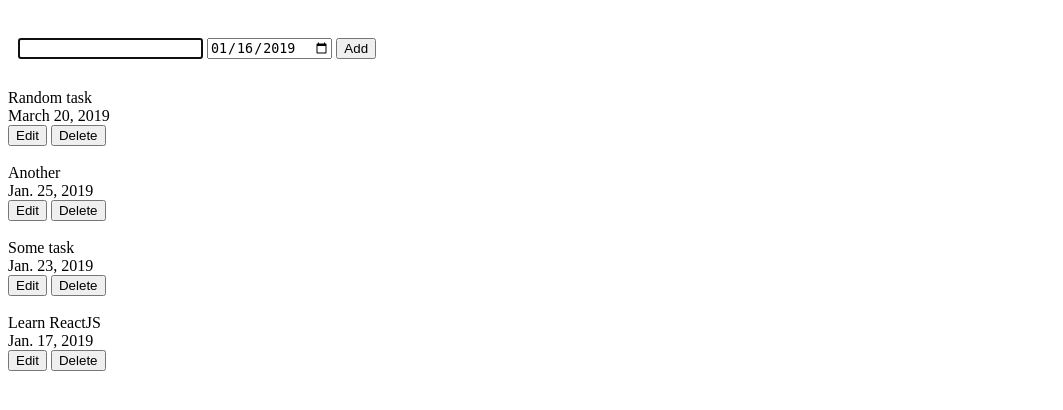
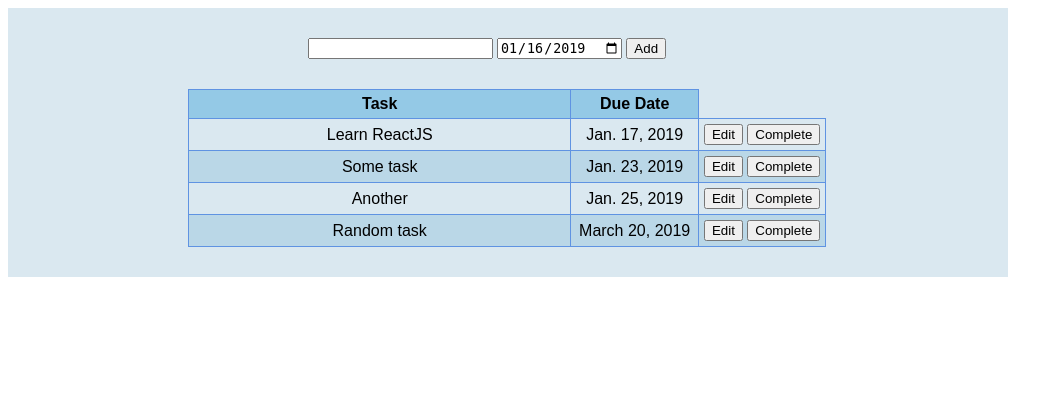
Before and after one commit to moohere/ajax_rest_todo, a Django app: page / in a window 1280 px wide. Shown: the top 410 px of the page, without its empty margins (0-1063 px from the left). Run offline with Django 3.2, Linux system fonts and the light colour scheme; data comes from the database, SQL or seed files in the repository; both versions use the stored data as it was after the commit.

Commit message:
finished ajax implementation for CRUD

```diff
--- a/todo/models.py
+++ b/todo/models.py
@@ -9,7 +9,7 @@ class Todo(models.Model):
     due_date = models.DateField(default=timezone.now().strftime("%Y-%m-%d"))
 
     class Meta:
-        ordering = ["-due_date"]
+        ordering = ["due_date"]
 
     def __str__(self):
         return self.title
--- a/todo/static/todo/functions.js
+++ b/todo/static/todo/functions.js
@@ -1,4 +1,8 @@
-function addTask(){
+// Once the add button is clicked, calls AJAX POST request, which sends the title and due_date over to the add/ url
+$(document).ready(function() {
+    $(document).on("click", ".add", function(){
+        $('#title').focus();
+
         $.ajax({
             type:'POST',
             url: 'add/',
@@ -6,35 +10,57 @@ function addTask(){
                     title : $('#title').val(),
                     due_date: $('#dueDate').val(),
                     csrfmiddlewaretoken: $('input[name=csrfmiddlewaretoken]').val()
-        }
+                },
         });
-}
-
-function editTask(){
-    var curTitle = $('#title').val()
-    $(".edit").click(function(){
-        $("#title").val(curTitle);
+    });
 });
 
+// Once the edit button is clicked, calls AJAX POST request, which sends the same as add as well as id over to /edit
+$(document).ready(function() {
+    $(document).on("click", ".edit", function(){
+        var id_num = $(this).data('id');
+        $('#title').focus();
+        if($('#title').val() !== ""){
             $.ajax({
                 type:'POST',
                 url: 'edit/',
                 data: {
-            id: $('.delete').val(),
+                        id: id_num,
                         title : $('#title').val(),
                         due_date: $('#dueDate').val(),
                         csrfmiddlewaretoken: $('input[name=csrfmiddlewaretoken]').val()
+                    },
+                success: function() {
+                    location.reload();
                 }
                 });
+        } else {
+            setTimeout(function() {
+                $('.message2').text("Cannot update to empty task.").delay(1000).fadeOut();
+            });
         }
+    });
+});
 
-function deleteTask(){
+// Once the delete button is clicked, calls AJAX POST request, which sends the id over to /delete
+$(document).ready(function() {
+    $(document).on("click", ".delete", function(){
+        var id_num = $(this).data('id');
+
         $.ajax({
             type:'POST',
             url: 'delete/',
             data: {
-            id: $('.delete').val(),
+                    id: id_num,
                     csrfmiddlewaretoken: $('input[name=csrfmiddlewaretoken]').val()
+                },
+            success: function() {
+                setTimeout(function() {
+                    $('.message').text("Completed").delay(100).fadeOut(function(){
+                        location.reload();
+                    });
+                   });
             }
             });
-}
+    });
+});
--- a/todo/static/todo/style.css
+++ b/todo/static/todo/style.css
@@ -1,24 +1,49 @@
-ul {
-    list-style: none;
+table {
+    font-family: arial, sans-serif;
+    border-collapse: collapse;
+
+  }
+
+.btns {
+    width: 20%;
 }
-li {
-    border: 1px solid #dddddd;
-    text-align: left;
+
+.date {
+    width: 20%;
+    text-align: center;
+}
+td, th {
+    border: 1px solid #5f93e2;
+    text-align: center;
     padding: 5px;
 }
 
-li:nth-child(odd) {
-    background: azure;
+.tableBody:nth-child(odd) {
+    background: rgb(186, 215, 231);
+}
+
+.body {
+    width: 1000px;
+}
+
+.tableHead {
+    background: rgb(148, 201, 230);
 }
 
 .formStyle {
-    padding: 30px 10px 30px 10px;
+    padding: 30px 0px 30px 300px;
+    background-color: rgb(218, 232, 240);
 }
 
-.editDue {
-    font-weight: bold;
+.table {
+    background-color: rgb(218, 232, 240);
+    padding: 0px 0px 30px 180px;
 }
-/*
-.key {
-    visibility: hidden;
-} */
+
+.message{
+    color: green;
+}
+
+.message2{
+    color: red;
+}
--- a/todo/templates/todo/index.html
+++ b/todo/templates/todo/index.html
@@ -6,27 +6,39 @@
     {% comment %} Loading css file, and importing jQuery CDN {% endcomment %}
     {% load static %}
     <link rel="stylesheet" type="text/css" href="{% static 'todo/style.css' %}">
-    <script src="{% static 'todo/functions.js'%}"></script>
     <script src="https://ajax.googleapis.com/ajax/libs/jquery/3.3.1/jquery.min.js"></script>
     </head>
     <body>
+        <div class="body">
         <form method="post" id="todoForm">
             <div class="formStyle">
                 {% csrf_token %}
-                <input type="text" required="" name="title" id="title" maxlength="250" autofocus="">
+                <input type="text" required="" name="title" id="title" maxlength="250">
                 <input type="date" name="date" id="dueDate">
-                <button class="add" onclick="addTask()" value="Add" type="submit">Add</button>
+                <button class="add" class="add" value="Add" type="submit">Add</button>
+                <br><span class="message"></span><span class="message2"></span>
             </div>
-
-            {% if todos %}
-                {% for todo in todos %}
-                    {{todo.title}}</br> {{todo.due_date}}</br>
-                    <button type="submit" formnovalidate="" class="edit" onclick="editTask()" value="Edit" type="submit">Edit</button>
-                    <button type="submit" formnovalidate="" class="delete" onclick="deleteTask()" value="{{todo.id}}" type="submit">Delete</button>
-                    </button><br><br>
-                {% endfor %}
-            {% endif %}
+            <div class="table">
+                <table>
+                    <tr class="tableHead">
+                        <th>Task</th>
+                        <th>Due Date</th>
+                    </tr>
+                    {% for todo in todos %}
+                    <tr class="tableBody">
+                        <td>{{todo.title}}</td>
+                        <td class="date">{{todo.due_date}}</td>
+                        <td class="btns">
+                        <button type="submit" data-id="{{todo.id}}" formnovalidate="" class="edit">Edit</button>
+                        <button type="button" data-id="{{todo.id}}" formnovalidate="" class="delete" >Complete</button>
+                        </td>
+                    </tr>
+                    {% endfor %}
+                </table>
+            </div>
         </form>
+        <div>
         <script> document.querySelector("#dueDate").valueAsDate = new Date(); </script>
+        <script src="{% static 'todo/functions.js'%}"></script>
     </body>
 </html>
--- a/todo/views.py
+++ b/todo/views.py
@@ -8,25 +8,28 @@ class TodoView(viewsets.ModelViewSet):
     queryset = Todo.objects.all()
     serializer_class = TodoSerializer
 
+# Displays all the object in the index page
 def index(request):
     todos = Todo.objects.all()
     return render(request, 'todo/index.html', {'todos': todos,})
 
+# When called, it creates a new object then displays the updated db table
 def add(request):
     if request.method == 'POST':
         title = request.POST['title']
-        due_date = request.POST['due_date']
+        if title != '':
+            due_date = request.POST['due_date']
 
-        Todo.objects.create(title = title, due_date = due_date)
-        todos = Todo.objects.all()
-        return render(request, 'todo/index.html', {'todos': todos,})
+            Todo.objects.create(title = title, due_date = due_date)
+            todos = Todo.objects.all()
+            return render(request, 'todo/index.html', {'todos': todos,})
 
+# Picks up the object from db using pk, then updates the form using ModalForm
 def edit(request):
     if request.method == 'POST':
         title = request.POST['title']
         due_date = str(request.POST['due_date'])
         id = request.POST['id']
-
         todo = get_object_or_404(Todo, pk=int(id))
 
         form = EditForm({'title':title, 'due_date':due_date}, instance = todo)
@@ -35,10 +38,12 @@ def edit(request):
         todos = Todo.objects.all()
         return render(request, 'todo/index.html', {'todos': todos,})
 
+# Fetches the object using pk then deletes it.
 def delete(request):
     if request.method == 'POST':
         id = request.POST['id']
         todo = get_object_or_404(Todo, pk=int(id))
+        print(todo)
         todo.delete()
 
         todos = Todo.objects.all()
```
Also changed, not shown: db.sqlite3. Lines whose indentation alone changed are shown as unchanged.
